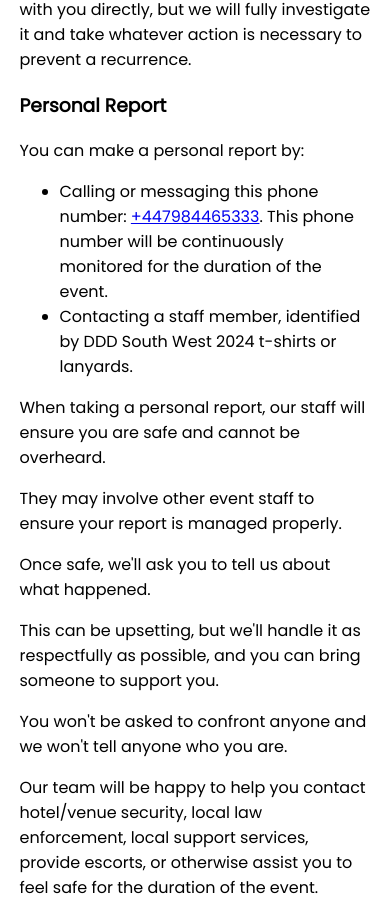
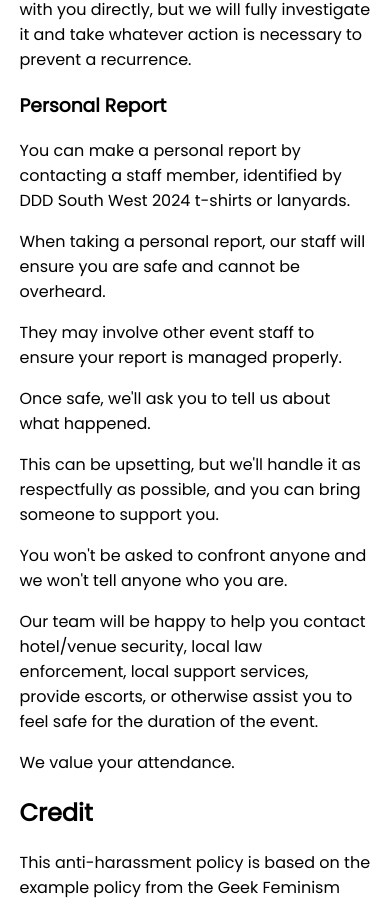
Before and after one commit to dddsw/dddsw-web, a SvelteKit app: page /code-of-conduct in a window 390 px wide. Shown: the part 2539-3442 px from the top of the page. Built offline with nearby package versions, Linux system fonts and the light colour scheme.

Commit message:
Remove personal phone number from CoC

```diff
--- a/src/routes/code-of-conduct/+page.svelte
+++ b/src/routes/code-of-conduct/+page.svelte
@@ -58,13 +58,7 @@
 		<p>We can't follow up an anonymous report with you directly, but we will fully investigate it and take whatever action is necessary to prevent a recurrence.</p>
 
 		<h3>Personal Report</h3>
-		<p>
-			You can make a personal report by:
-		</p>
-		<ul>
-			<li>Calling or messaging this phone number: <a href="tel:+447984465333">+447984465333</a>. This phone number will be continuously monitored for the duration of the event.</li>
-			<li>Contacting a staff member, identified by DDD South West 2024 t-shirts or lanyards.</li>
-		</ul>
+		<p>You can make a personal report by contacting a staff member, identified by DDD South West 2024 t-shirts or lanyards.</p>
 
 		<p>When taking a personal report, our staff will ensure you are safe and cannot be overheard.</p>
 
```
